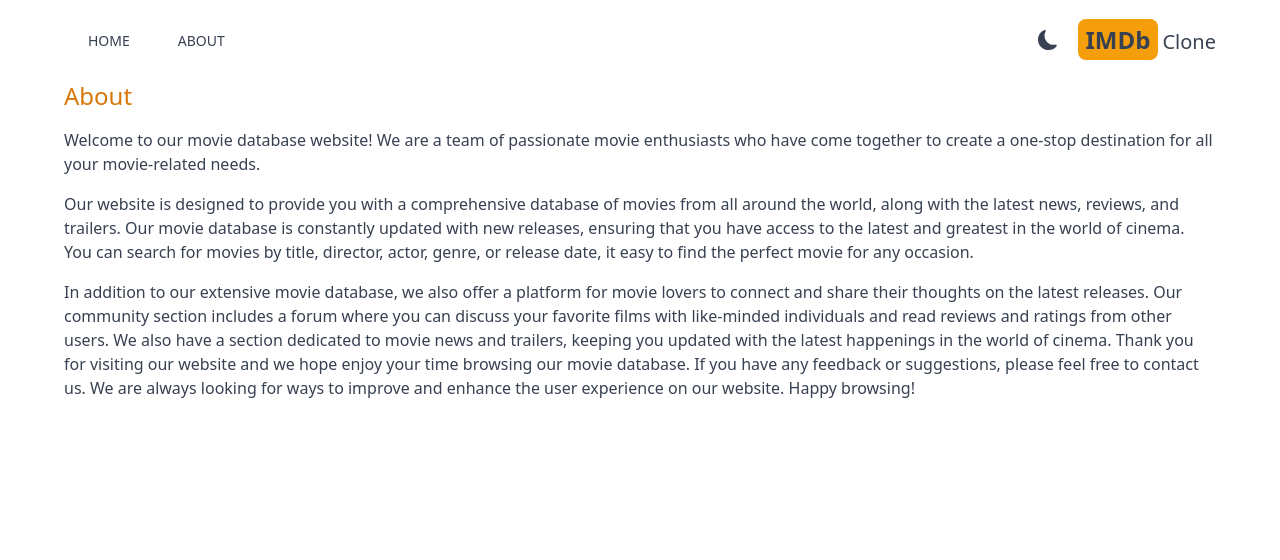
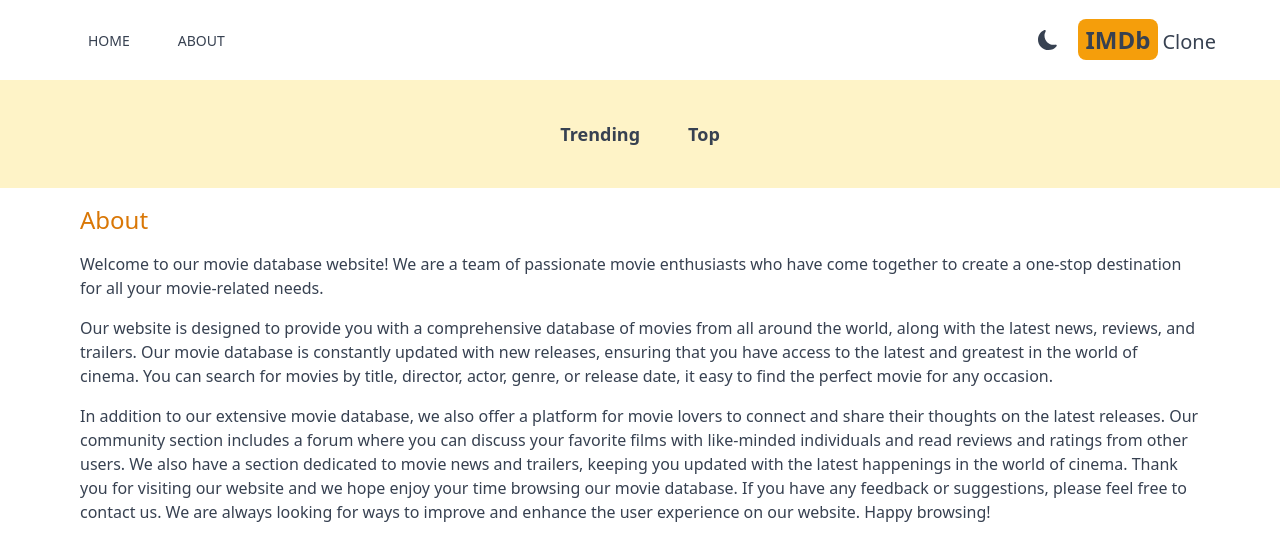
Before and after one commit to franzamd/imdb, a Next.js app: page /about in a window 1280 px wide. Shown: the top 560 px of the page. Built offline with nearby package versions, Linux system fonts and the light colour scheme.

Commit message:
create the navbar component

```diff
--- a/src/app/about/page.jsx
+++ b/src/app/about/page.jsx
@@ -2,7 +2,7 @@
 
 export default function About() {
   return (
-    <div className="max-w-6xl mx-auto space-y-4">
+    <div className="max-w-6xl mx-auto space-y-4 p-4">
       <h1 className="text-2xl font-medium text-amber-600">About</h1>
       <p>
         Welcome to our movie database website! We are a team of passionate movie
--- /dev/null
+++ b/src/app/components/Navbar.jsx
@@ -0,0 +1,11 @@
+import React from 'react';
+import NavbarItem from './NavbarItem';
+
+export default function Navbar() {
+  return (
+    <div className="flex justify-center dark:bg-gray-600 bg-amber-100 lg:text-lg p-4">
+      <NavbarItem title="Trending" param="fetchTrending" />
+      <NavbarItem title="Top" param="fetchTopRated" />
+    </div>
+  );
+}
--- /dev/null
+++ b/src/app/components/NavbarItem.jsx
@@ -0,0 +1,24 @@
+'use client';
+import Link from 'next/link';
+import { useSearchParams } from 'next/navigation';
+import React from 'react';
+
+export default function NavbarItem({ title, param }) {
+  const searchParams = useSearchParams();
+  const genre = searchParams.get('genre');
+
+  return (
+    <div className="m-4 hover:text-amber-600 font-semibold p-2">
+      <Link
+        className={
+          genre &&
+          genre === param &&
+          'underline underline-offset-8 decoration-4 decoration-amber-500 rounded-lg'
+        }
+        href={`/?genre=${param}`}
+      >
+        {title}
+      </Link>
+    </div>
+  );
+}
--- a/src/app/layout.js
+++ b/src/app/layout.js
@@ -1,4 +1,5 @@
 import Header from './components/Header';
+import Navbar from './components/Navbar';
 import './globals.css';
 import Providers from './Providers';
 
@@ -16,6 +17,7 @@
           <Header />
 
           {/* Navbar */}
+          <Navbar />
 
           {/* SearchBox */}
 
```
